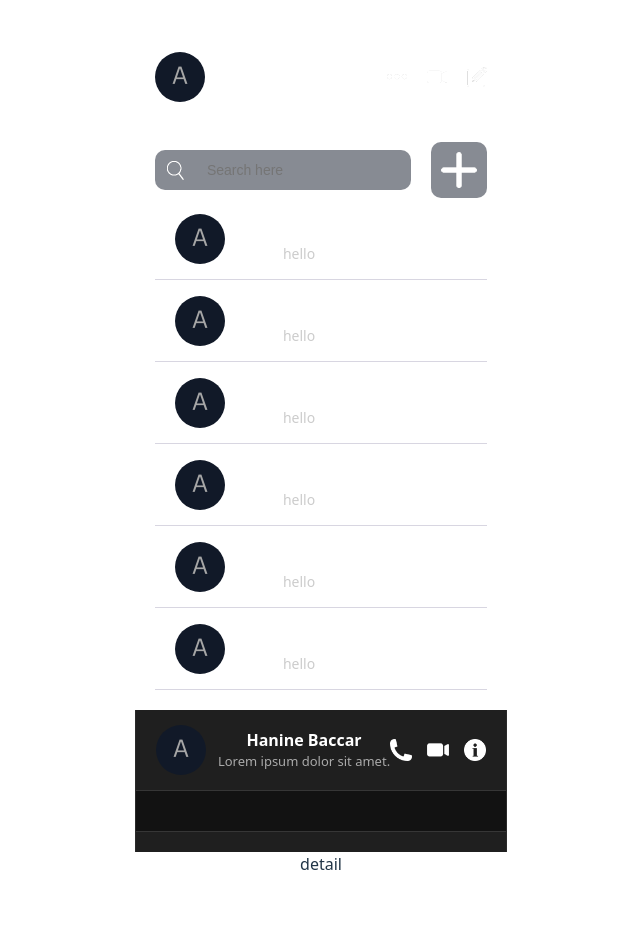
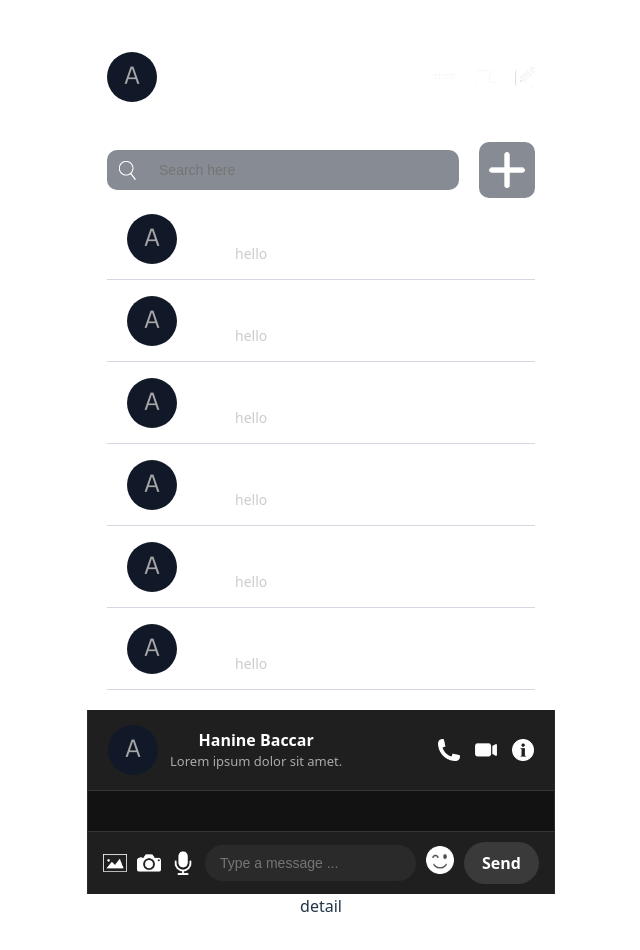
Before and after one commit to rahmaaaribii35/chat-Application, a React (Vite) app: page / in a window 1280 px wide. Shown: the whole page, without its empty margins (319-959 px from the left). Before the commit the page ends 908 px from the top, so only its background shows below. Built offline with nearby package versions, Linux system fonts and the light colour scheme.

Commit message:
chat bottom

```diff
--- a/src/components/chat/chat.css
+++ b/src/components/chat/chat.css
@@ -110,3 +110,60 @@
   color: #fff;
   cursor: pointer;
 }
+
+.chat .bottom .icons {
+  display: flex;
+  gap: 10px;
+}
+.chat .bottom .icons img {
+  width: 24px;
+  height: 24px;
+  cursor: pointer;
+  filter: brightness(0) invert(1); /* white icons */
+  transition: transform 0.2s;
+}
+
+.chat .bottom .icons img:hover {
+  transform: scale(1.1);
+}
+
+.chat .bottom input {
+  flex: 1;
+  padding: 10px 15px;
+  border-radius: 25px;
+  border: none;
+  outline: none;
+  background-color: #2a2a2a;
+  color: #fff;
+  font-size: 14px;
+}
+
+.chat .bottom .emoji {
+  cursor: pointer;
+}
+
+.chat .bottom .emoji img {
+  width: 28px;
+  height: 28px;
+  transition: transform 0.2s;
+}
+
+.chat .bottom .emoji img:hover {
+  transform: scale(1.1);
+}
+
+.chat .bottom .sendButton {
+  padding: 10px 18px;
+  border-radius: 25px;
+  border: none;
+  background-color: #3a3a3a;
+  color: #fff;
+  cursor: pointer;
+  font-weight: bold;
+  transition: background-color 0.2s, transform 0.2s;
+}
+
+.chat .bottom .sendButton:hover {
+  background-color: #505050;
+  transform: scale(1.05);
+}
--- a/src/components/chat/chat.jsx
+++ b/src/components/chat/chat.jsx
@@ -19,7 +19,18 @@ const Chat = () => {
         </div>
       </div>
       <div className="center"></div>
-      <div className="bottom"></div>
+      <div className="bottom">
+        <div className="icons">
+          <img src="./img.png" alt="" />
+          <img src="./camera.png" alt="" />
+          <img src="./mic.png" alt="" />
+        </div>
+        <input type="text" placeholder='Type a message ...' />
+        <div className="emoji">
+          <img src="./emoji.png" alt="" />
+        </div>
+        <button className='sendButton'>Send</button>
+      </div>
     </div>
   )
 }
```
